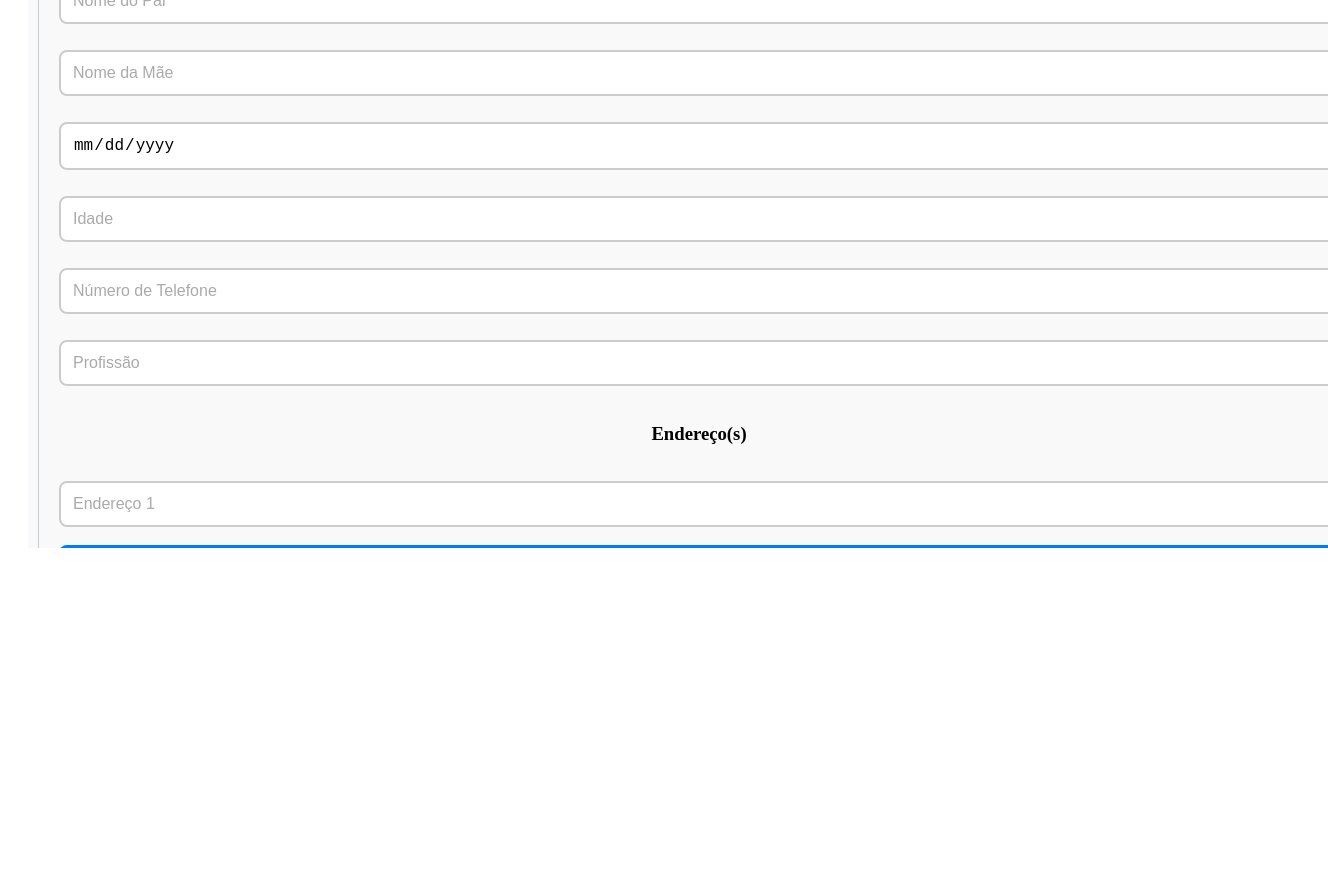
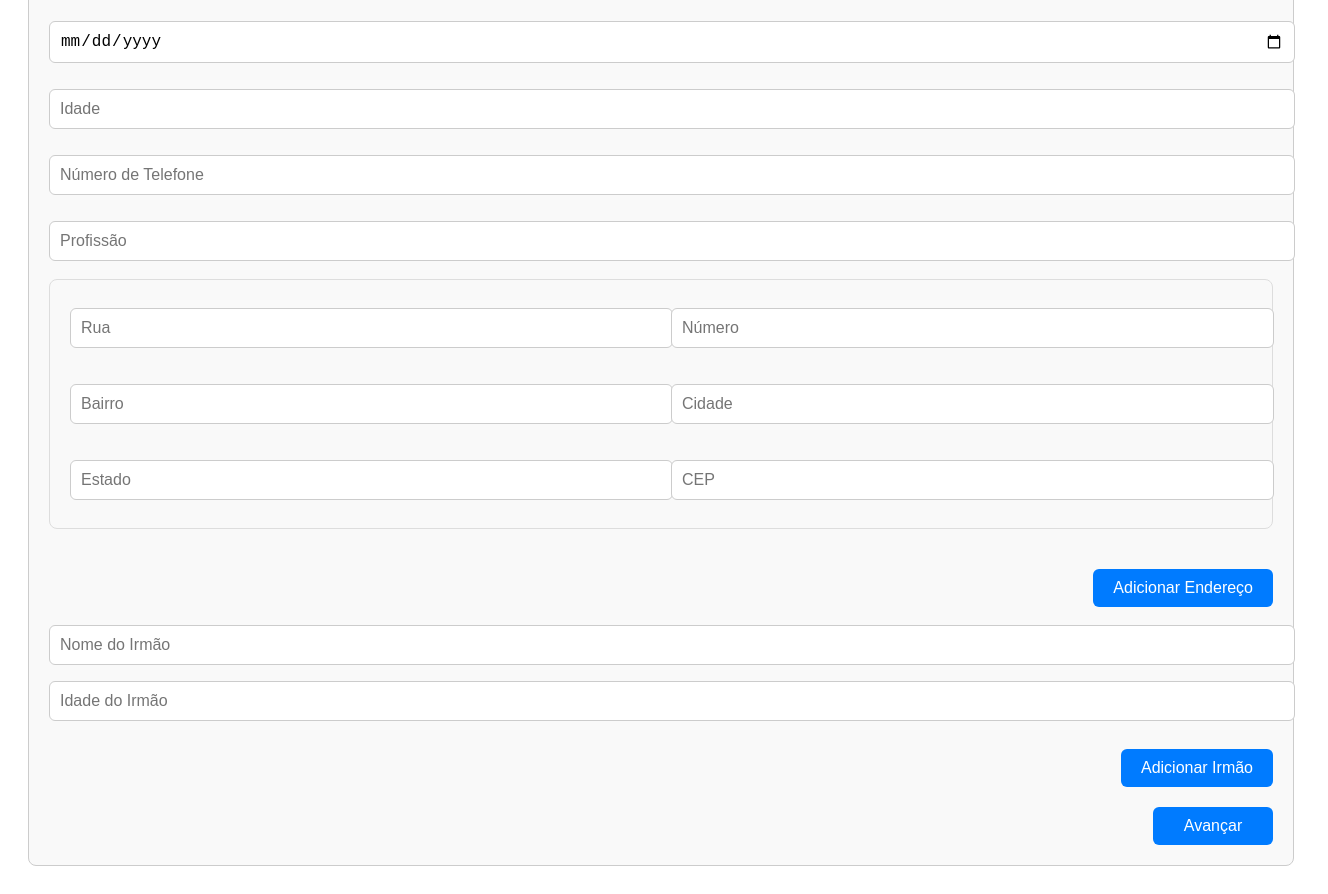
Before and after one commit to HectorFortuna/FonoWeb, a React (Create React App) app: page / in a window 1280 px wide. Shown: the part 300-1194 px from the top of the page, 1328 px wide, since content can reach past the window. Before the commit the page ends 876 px from the top, so only its background shows below. Built offline with nearby package versions, Linux system fonts and the light colour scheme.

Commit message:
form changes

```diff
--- a/src/view/components/atoms/button/Button.module.css
+++ b/src/view/components/atoms/button/Button.module.css
@@ -1,19 +1,36 @@
+/* Estilos base para todos os botões */
 .button {
-  width: 100%;
-  padding: 12px;
-  background-color: #007bff;
-  color: white;
+  padding: 10px 20px;
+  font-size: 16px;
   border: none;
-  border-radius: 8px;
-  font-size: 16px;
+  border-radius: 6px;
   cursor: pointer;
-  transition: 0.3s;
+  transition: background 0.3s ease;
+  width: auto;
+  min-width: 120px;
 }
 
-.button:hover {
+/* Estilo para botões "Avançar" */
+.primary {
+  background-color: #007bff;
+  color: #fff;
+}
+
+.primary:hover {
   background-color: #0056b3;
 }
 
-.button:active {
-  transform: scale(0.98);
+/* Estilo para botões "Adicionar" */
+.secondary {
+  background-color: #28a745;
+  color: #fff;
 }
+
+.secondary:hover {
+  background-color: #218838;
+}
+
+.button:disabled {
+  background-color: #ccc;
+  cursor: not-allowed;
+}
--- a/src/view/components/atoms/button/Button.tsx
+++ b/src/view/components/atoms/button/Button.tsx
@@ -4,11 +4,14 @@ import styles from "./Button.module.css";
 interface ButtonProps {
   label: string;
   onClick?: () => void;
+  type?: "button" | "submit" | "reset";
+  className?: string;
+  variant?: "primary" | "secondary";
 }
 
-export const Button: React.FC<ButtonProps> = ({ label, onClick }) => {
+export const Button: React.FC<ButtonProps> = ({ label, onClick, type = "button", className, variant = "primary" }) => {
   return (
-    <button className={styles.button} onClick={onClick}>
+    <button className={`${styles.button} ${styles[variant]} ${className || ""}`} onClick={onClick} type={type}>
       {label}
     </button>
   );
--- a/src/view/components/atoms/input_field/InputField.module.css
+++ /dev/null
@@ -1,11 +0,0 @@
-.inputContainer {
-    display: flex;
-    flex-direction: column;
-    gap: 4px;
-  }
-
-  .input {
-    padding: 8px;
-    border: 1px solid #ccc;
-    border-radius: 4px;
-  }
--- /dev/null
+++ b/src/view/components/molecules/form_groups/AddressFormGroup.module.css
@@ -0,0 +1,17 @@
+.addressContainer {
+    display: grid;
+    grid-template-columns: repeat(2, 1fr);
+    gap: 20px;
+    background: #f9f9f9;
+    padding: 20px;
+    border-radius: 8px;
+    border: 1px solid #ddd;
+    margin-bottom: 20px;
+  }
+
+  @media (max-width: 600px) {
+    .addressContainer {
+      grid-template-columns: 1fr;
+      gap: 12px;
+    }
+  }
--- /dev/null
+++ b/src/view/components/molecules/form_groups/AddressFormGroup.tsx
@@ -0,0 +1,29 @@
+import React from "react";
+import { FormGroup } from "./FormGroup";
+import styles from "./AddressFormGroup.module.css";
+
+interface AddressFormGroupProps {
+  index: number;
+  address: {
+    street: string;
+    number: string;
+    neighborhood: string;
+    city: string;
+    state: string;
+    cep: string;
+  };
+  onAddressChange: (index: number, field: string, value: string) => void;
+}
+
+export const AddressFormGroup: React.FC<AddressFormGroupProps> = ({ index, address, onAddressChange }) => {
+  return (
+    <div className={styles.addressContainer}>
+      <FormGroup type="text" name={`street-${index}`} placeholder="Rua" value={address.street} onChange={(e) => onAddressChange(index, "street", e.target.value)} />
+      <FormGroup type="text" name={`number-${index}`} placeholder="Número" value={address.number} onChange={(e) => onAddressChange(index, "number", e.target.value)} />
+      <FormGroup type="text" name={`neighborhood-${index}`} placeholder="Bairro" value={address.neighborhood} onChange={(e) => onAddressChange(index, "neighborhood", e.target.value)} />
+      <FormGroup type="text" name={`city-${index}`} placeholder="Cidade" value={address.city} onChange={(e) => onAddressChange(index, "city", e.target.value)} />
+      <FormGroup type="text" name={`state-${index}`} placeholder="Estado" value={address.state} onChange={(e) => onAddressChange(index, "state", e.target.value)} />
+      <FormGroup type="text" name={`cep-${index}`} placeholder="CEP" value={address.cep} onChange={(e) => onAddressChange(index, "cep", e.target.value)} />
+    </div>
+  );
+};
--- a/src/view/components/molecules/form_groups/FormGroup.tsx
+++ b/src/view/components/molecules/form_groups/FormGroup.tsx
@@ -2,28 +2,37 @@ import React from "react";
 import styles from "./FormGroups.module.css";
 
 interface FormGroupProps {
-  type?: string;
+  type?: "text" | "email" | "password" | "number" | "tel" | "date";
   name: string;
-  placeholder: string;
-  value: string;
+  label?: string;
+  placeholder?: string;
+  value: string | number;
   onChange: (e: React.ChangeEvent<HTMLInputElement>) => void;
+  required?: boolean;
 }
 
 export const FormGroup: React.FC<FormGroupProps> = ({
   type = "text",
   name,
+  label,
   placeholder,
   value,
   onChange,
+  required = false,
 }) => {
   return (
+    <div className={styles.formGroup}>
+      {label && <label htmlFor={name} className={styles.label}>{label}</label>}
       <input
         type={type}
+        id={name}
         name={name}
         placeholder={placeholder}
         value={value}
         onChange={onChange}
         className={styles.input}
+        required={required}
       />
+    </div>
   );
 };
--- a/src/view/components/molecules/form_groups/FormGroups.module.css
+++ b/src/view/components/molecules/form_groups/FormGroups.module.css
@@ -1,19 +1,19 @@
+.formGroup {
+  display: flex;
+  flex-direction: column;
+  gap: 8px;
+}
+
 .input {
+  padding: 10px;
+  border: 1px solid #ccc;
+  border-radius: 6px;
+  font-size: 16px;
   width: 100%;
-  padding: 12px;
-  border: 2px solid #ccc;
-  border-radius: 8px;
-  font-size: 16px;
-  outline: none;
-  transition: 0.3s;
-  background-color: white;
 }
 
 .input:focus {
+  outline: none;
   border-color: #007bff;
-  box-shadow: 0 0 6px rgba(0, 123, 255, 0.3);
+  box-shadow: 0px 0px 4px rgba(0, 123, 255, 0.5);
 }
-
-.input::placeholder {
-  color: #aaa;
-}
--- a/src/view/page/ContactForm.module.css
+++ b/src/view/page/ContactForm.module.css
@@ -1,50 +1,49 @@
-/* Faz o formulário ocupar a tela toda e começar bem no canto esquerdo e topo */
-.container {
-  width: 100vw; /* Ocupa toda a largura */
-  height: 100vh; /* Ocupa toda a altura */
-  display: flex;
-  flex-direction: column;
-  align-items: flex-start; /* Alinha os inputs à esquerda */
-  justify-content: flex-start; /* Mantém os itens no topo */
-  background: #f8f9fa;
-  padding: 10px; /* Reduz o espaçamento para deixar os inputs próximos do início */
-  overflow-x: hidden;
-}
-
-/* O formulário agora ocupa toda a largura e se ajusta */
 .form {
   display: flex;
   flex-direction: column;
-  gap: 10px; /* Reduz o espaço entre os inputs */
+  gap: 10px;
   width: 100%;
-  max-width: 1400px;
+  max-width: none;
+  position: relative;
 }
 
-/* Inputs que ocupam a tela quase toda */
-.full-width {
-  width: 98%; /* Deixa um pequeno espaço para não encostar na borda direita */
+.buttonContainer {
+  display: flex;
+  justify-content: flex-end;
+  width: 100%;
+  margin-top: 10px;
 }
 
-/* Inputs lado a lado */
-.inline-group {
-  display: flex;
-  gap: 10px;
-  width: 98%; /* Ocupa quase toda a largura */
+.buttonAction {
+  padding: 10px 20px;
+  font-size: 16px;
+  color: #fff;
+  background-color: #007bff;
+  border: none;
+  border-radius: 6px;
+  cursor: pointer;
+  transition: background 0.3s ease;
+  width: auto;
+  min-width: 120px;
 }
 
-/* Cada input dentro do grupo ocupa metade do espaço */
-.inline-group > input {
-  flex: 1;
+.buttonAction:hover {
+  background-color: #0056b3;
+}
+
+.buttonAction:disabled {
+  background-color: #ccc;
+  cursor: not-allowed;
 }
 
 /* Responsividade */
 @media (max-width: 768px) {
-  .container {
-    padding: 5px; /* Ajuste para telas pequenas */
+  .buttonContainer {
+    justify-content: flex-end; /* No mobile, ainda mantém alinhado à direita */
   }
 
-  .inline-group {
-    flex-direction: column; /* No mobile, os inputs ficam um abaixo do outro */
-    width: 100%;
+  .buttonAction {
+    font-size: 14px;
+    padding: 10px 18px;
   }
 }
--- a/src/view/page/ContactForm.tsx
+++ b/src/view/page/ContactForm.tsx
@@ -1,5 +1,6 @@
 import React, { useState } from "react";
 import { FormGroup } from "../components/molecules/form_groups/FormGroup";
+import { AddressFormGroup } from "../components/molecules/form_groups/AddressFormGroup";
 import { Button } from "../components/atoms/button/Button";
 import styles from "./ContactForm.module.css";
 
@@ -13,7 +14,9 @@ export const ContactForm: React.FC = () => {
     age: "",
     phone: "",
     profession: "",
-    addresses: [""],
+    addresses: [
+      { street: "", number: "", neighborhood: "", city: "", state: "", cep: "" },
+    ],
     siblings: [{ name: "", age: "" }],
   });
 
@@ -21,15 +24,22 @@ export const ContactForm: React.FC = () => {
     setFormData({ ...formData, [e.target.name]: e.target.value });
   };
 
-  const handleAddressChange = (index: number, value: string) => {
+  const handleAddressChange = (index: number, field: string, value: string) => {
     const newAddresses = [...formData.addresses];
-    newAddresses[index] = value;
+    newAddresses[index] = { ...newAddresses[index], [field]: value };
     setFormData({ ...formData, addresses: newAddresses });
   };
 
   const addAddress = () => {
-    setFormData({ ...formData, addresses: [...formData.addresses, ""] });
+    setFormData({
+      ...formData,
+      addresses: [
+        ...formData.addresses,
+        { street: "", number: "", neighborhood: "", city: "", state: "", cep: "" },
+      ],
+    });
   };
+
 
   const handleSiblingChange = (index: number, field: "name" | "age", value: string) => {
     const newSiblings = [...formData.siblings];
@@ -38,46 +48,55 @@ export const ContactForm: React.FC = () => {
   };
 
   const addSibling = () => {
-    setFormData({ ...formData, siblings: [...formData.siblings, { name: "", age: "" }] });
+    setFormData({
+      ...formData,
+      siblings: [...formData.siblings, { name: "", age: "" }],
+    });
   };
 
-  const handleSubmit = () => {
+  const handleSubmit = (e: React.FormEvent<HTMLFormElement>) => {
+    e.preventDefault();
     alert("Formulário enviado!");
     console.log("Dados:", formData);
   };
 
+  const handleClickSubmit = () => {
+    handleSubmit({ preventDefault: () => {} } as React.FormEvent<HTMLFormElement>);
+  };
+
   return (
-    <div className={styles.container}>
-      <h2>Cadastro</h2>
-      <form className={styles.form}>
-        <FormGroup type="text" name="patientName" placeholder="Nome do Paciente" value={formData.patientName} onChange={handleChange} />
+    <form className={styles.form} onSubmit={handleSubmit}>
+    <FormGroup type="text" name="patientName" placeholder="Nome do Paciente" value={formData.patientName} onChange={handleChange} required />
     <FormGroup type="text" name="school" placeholder="Escola" value={formData.school} onChange={handleChange} />
     <FormGroup type="text" name="fatherName" placeholder="Nome do Pai" value={formData.fatherName} onChange={handleChange} />
     <FormGroup type="text" name="motherName" placeholder="Nome da Mãe" value={formData.motherName} onChange={handleChange} />
-        <FormGroup type="date" name="birthDate" placeholder="Data de Nascimento" value={formData.birthDate} onChange={handleChange} />
+    <FormGroup type="date" name="birthDate" placeholder="Data de Nascimento" value={formData.birthDate} onChange={handleChange} required />
     <FormGroup type="number" name="age" placeholder="Idade" value={formData.age} onChange={handleChange} />
     <FormGroup type="tel" name="phone" placeholder="Número de Telefone" value={formData.phone} onChange={handleChange} />
     <FormGroup type="text" name="profession" placeholder="Profissão" value={formData.profession} onChange={handleChange} />
 
-        {/* Endereços */}
-        <h3>Endereço(s)</h3>
     {formData.addresses.map((address, index) => (
-          <FormGroup key={index} name = "address" type="text" placeholder={`Endereço ${index + 1}`} value={address} onChange={(e) => handleAddressChange(index, e.target.value)} />
+      <AddressFormGroup key={index} index={index} address={address} onAddressChange={handleAddressChange} />
     ))}
-        <Button label="Adicionar Endereço" onClick={addAddress} />
 
-        {/* Irmãos */}
-        <h3>Irmãos</h3>
+        <div className={styles.buttonContainer}>
+      <Button label="Adicionar Endereço" onClick={addAddress} className={styles.buttonAction} variant="secondary" />
+    </div>
+
     {formData.siblings.map((sibling, index) => (
       <div key={index} className={styles.siblingContainer}>
-            <FormGroup type="text" name = "siblings" placeholder={`Nome do Irmão ${index + 1}`} value={sibling.name} onChange={(e) => handleSiblingChange(index, "name", e.target.value)} />
-            <FormGroup type="number" name = "siblings" placeholder="Idade" value={sibling.age} onChange={(e) => handleSiblingChange(index, "age", e.target.value)} />
+        <FormGroup type="text" name={`siblingName-${index}`} placeholder="Nome do Irmão" value={sibling.name} onChange={(e) => handleSiblingChange(index, "name", e.target.value)} />
+        <FormGroup type="number" name={`siblingAge-${index}`} placeholder="Idade do Irmão" value={sibling.age} onChange={(e) => handleSiblingChange(index, "age", e.target.value)} />
       </div>
     ))}
-        <Button label="Adicionar Irmão" onClick={addSibling} />
 
-        <Button label="Enviar" onClick={handleSubmit} />
+   <div className={styles.buttonContainer}>
+      <Button label="Adicionar Irmão" onClick={addSibling} className={styles.buttonAction} variant="secondary" />
+    </div>
+
+    <div className={styles.buttonContainer}>
+      <Button label="Avançar" onClick={handleClickSubmit} className={styles.buttonAction} variant="primary" />
+    </div>
   </form>
-    </div>
   );
 };
```
Also changed, not shown: src/data/model/AnamnaseState.ts (+10 -1 lines), src/view/components/atoms/input_field/InputField.tsx (deleted, +0 -35 lines), 1 other file (tests, documents, lock files or other folders). Lines whose indentation alone changed are shown as unchanged.
